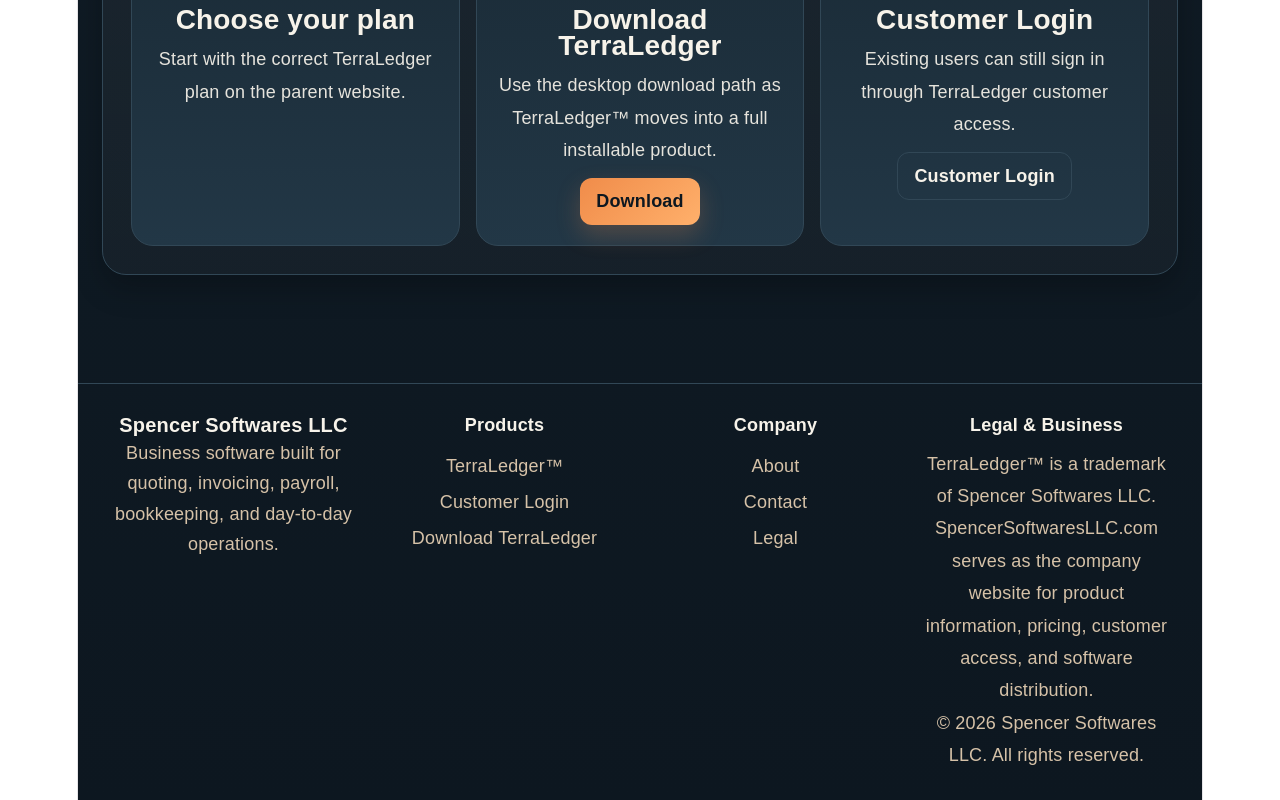
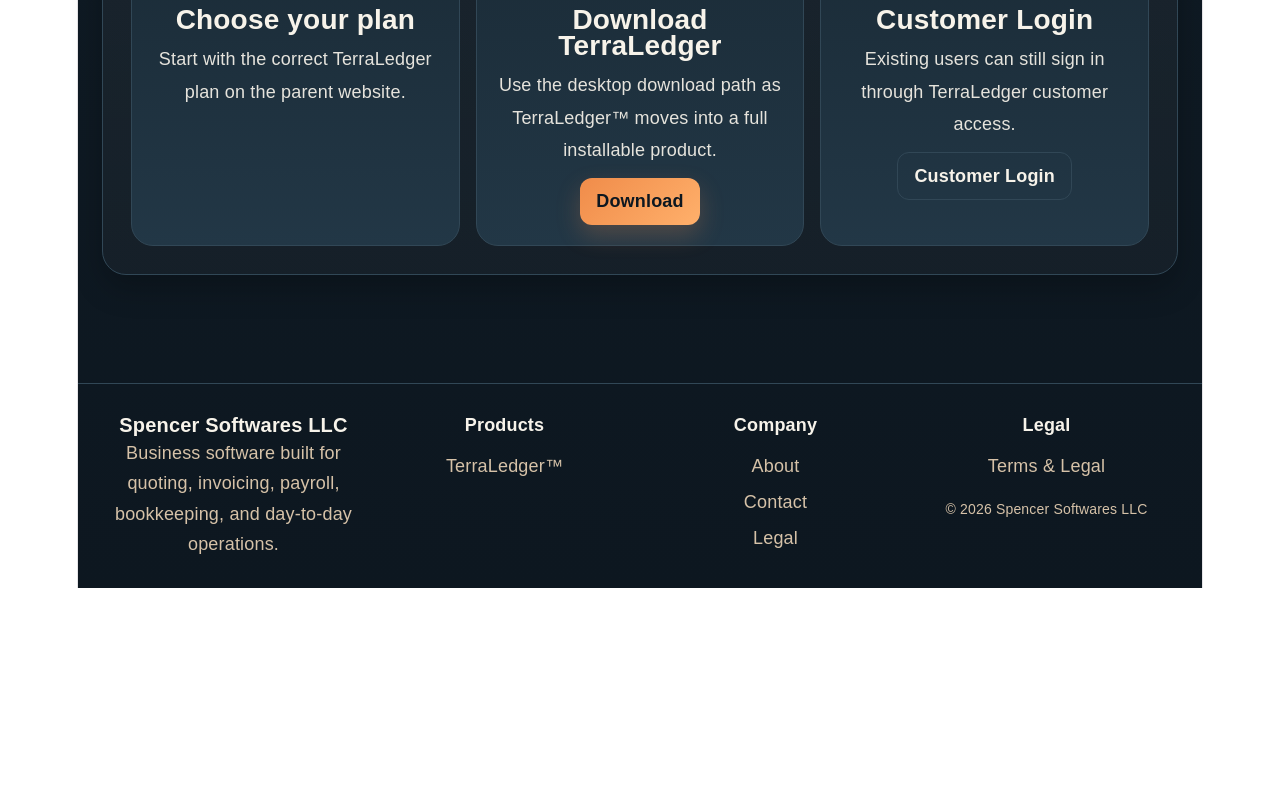
Before and after one commit to SpencerSoftwaresLLC/spencer-software-site, a React (Vite) app: page / in a window 1280 px wide. Shown: the part 1647-2447 px from the top of the page. After the commit the page ends 2235 px from the top, so only its background shows below. Built offline with nearby package versions, Linux system fonts and the light colour scheme.

Commit message:
Professional Look

```diff
--- a/src/App.jsx
+++ b/src/App.jsx
@@ -236,26 +236,6 @@
                 {BRAND_NAME_TM}
               </Link>
             </div>
-            <div>
-              <a
-                style={footerLink}
-                href={TERRALEDGER_LOGIN_URL}
-                target="_blank"
-                rel="noopener noreferrer"
-              >
-                Customer Login
-              </a>
-            </div>
-            <div>
-              <a
-                style={footerLink}
-                href={TERRALEDGER_DOWNLOAD_URL}
-                target="_blank"
-                rel="noopener noreferrer"
-              >
-                Download {BRAND_NAME}
-              </a>
-            </div>
           </div>
 
           <div>
@@ -278,16 +258,14 @@
           </div>
 
           <div>
-            <div style={footerTitle}>Legal & Business</div>
-            <div style={{ color: palette.sand, lineHeight: 1.8 }}>
-              {BRAND_NAME_TM} is a trademark of Spencer Softwares LLC.
-            </div>
-            <div style={{ color: palette.sand, lineHeight: 1.8 }}>
-              SpencerSoftwaresLLC.com serves as the company website for product
-              information, pricing, customer access, and software distribution.
-            </div>
-            <div style={{ color: palette.sand, lineHeight: 1.8 }}>
-              © 2026 Spencer Softwares LLC. All rights reserved.
+            <div style={footerTitle}>Legal</div>
+            <div>
+              <Link style={footerLink} to="/legal">
+                Terms & Legal
+              </Link>
+            </div>
+            <div style={{ marginTop: 12, color: palette.sand, fontSize: 14 }}>
+              © 2026 Spencer Softwares LLC
             </div>
           </div>
         </div>
@@ -415,8 +393,8 @@
                   lineHeight: 1.6,
                 }}
               >
-                Customers subscribe through SpencerSoftwaresLLC.com, then
-                {` ${BRAND_NAME} `}access unlocks.
+                Customers subscribe through SpencerSoftwaresLLC.com, then{" "}
+                {BRAND_NAME} access unlocks.
               </div>
             </div>
             <div style={{ ...panelStyle, textAlign: "center" }}>
@@ -568,8 +546,8 @@
               <div style={miniCardLabelStyle}>Access</div>
               <div style={miniCardTitleStyle}>Customer Login</div>
               <p style={miniCardTextStyle}>
-                Existing users can still sign in through {BRAND_NAME}
-                {` `}customer access.
+                Existing users can still sign in through {BRAND_NAME} customer
+                access.
               </p>
               <a
                 href={TERRALEDGER_LOGIN_URL}
@@ -853,7 +831,7 @@
             }}
           >
             The purchase flow begins on SpencerSoftwaresLLC.com. From there,
-            {` ${BRAND_NAME_TM} `}can be positioned as a downloadable software
+            {BRAND_NAME_TM} can be positioned as a downloadable software
             product for customer access and installation.
           </p>
 
@@ -1188,7 +1166,7 @@
             fontSize: isMobile ? "34px" : "clamp(38px, 6vw, 58px)",
           }}
         >
-          Legal and brand information.
+          Legal & Terms
         </h1>
         <p
           style={{
@@ -1196,8 +1174,8 @@
             fontSize: isMobile ? 16 : 18,
           }}
         >
-          This section provides a simple legal reference for the Spencer
-          Softwares brand and {BRAND_NAME_TM}.
+          This page outlines the legal structure, ownership, and usage terms
+          related to Spencer Softwares LLC and its products.
         </p>
       </section>
 
@@ -1215,45 +1193,81 @@
         >
           <div style={cardStyle}>
             <h2 style={{ ...cardHeadingStyle, fontSize: isMobile ? 24 : 28 }}>
+              Company Information
+            </h2>
+            <p style={cardTextStyle}>
+              Spencer Softwares LLC is a software company providing business
+              tools, applications, and digital services through its website and
+              associated platforms.
+            </p>
+          </div>
+
+          <div style={cardStyle}>
+            <h2 style={{ ...cardHeadingStyle, fontSize: isMobile ? 24 : 28 }}>
+              Product Ownership
+            </h2>
+            <p style={cardTextStyle}>
+              {BRAND_NAME_TM} is a product developed and operated by Spencer
+              Softwares LLC. All product functionality, design, and systems are
+              owned and maintained by the company.
+            </p>
+          </div>
+
+          <div style={cardStyle}>
+            <h2 style={{ ...cardHeadingStyle, fontSize: isMobile ? 24 : 28 }}>
               Trademark Notice
             </h2>
             <p style={cardTextStyle}>
-              {BRAND_NAME_TM} is used as a product and brand name of Spencer
-              Softwares LLC. The “™” designation indicates a claimed trademark.
+              {BRAND_NAME_TM} is a claimed trademark of Spencer Softwares LLC.
+              Unauthorized use of the name or branding may be restricted under
+              applicable laws.
             </p>
           </div>
 
           <div style={cardStyle}>
             <h2 style={{ ...cardHeadingStyle, fontSize: isMobile ? 24 : 28 }}>
-              Website Purpose
+              Website Usage
             </h2>
             <p style={cardTextStyle}>
-              SpencerSoftwaresLLC.com exists to present company information,
-              software products, pricing, downloads, and customer access points.
+              SpencerSoftwaresLLC.com serves as the primary platform for product
+              information, pricing, account access, and software distribution.
             </p>
           </div>
 
           <div style={cardStyle}>
             <h2 style={{ ...cardHeadingStyle, fontSize: isMobile ? 24 : 28 }}>
-              Product Access
+              Service Access
             </h2>
             <p style={cardTextStyle}>
-              Product availability, pricing, and download access may change over
-              time as Spencer Softwares continues to develop and distribute its
-              software products.
+              Access to {BRAND_NAME} may require an active subscription.
+              Features, pricing, and availability may change over time as the
+              platform evolves.
             </p>
           </div>
 
           <div style={cardStyle}>
             <h2 style={{ ...cardHeadingStyle, fontSize: isMobile ? 24 : 28 }}>
-              Copyright
+              Limitation of Liability
             </h2>
             <p style={cardTextStyle}>
-              © 2026 Spencer Softwares LLC. All rights reserved. Product names,
-              branding, site copy, and software materials remain the property of
-              Spencer Softwares LLC unless otherwise stated.
+              Spencer Softwares LLC is not liable for any indirect or incidental
+              damages resulting from the use or inability to use its software.
+              Users are responsible for how the software is applied in their
+              business operations.
             </p>
           </div>
+        </div>
+
+        <div
+          style={{
+            marginTop: 40,
+            textAlign: "center",
+            color: palette.sand,
+            fontSize: 14,
+            lineHeight: 1.8,
+          }}
+        >
+          © 2026 Spencer Softwares LLC. All rights reserved.
         </div>
       </section>
     </Layout>
@@ -1560,8 +1574,8 @@
             Customer Login Portal
           </h2>
           <p style={{ ...cardTextStyle, marginBottom: 24 }}>
-            Customers with an active subscription should be able to log into
-            {` ${BRAND_NAME} `}from here.
+            Customers with an active subscription should be able to log into{" "}
+            {BRAND_NAME} from here.
           </p>
 
           <div
```
